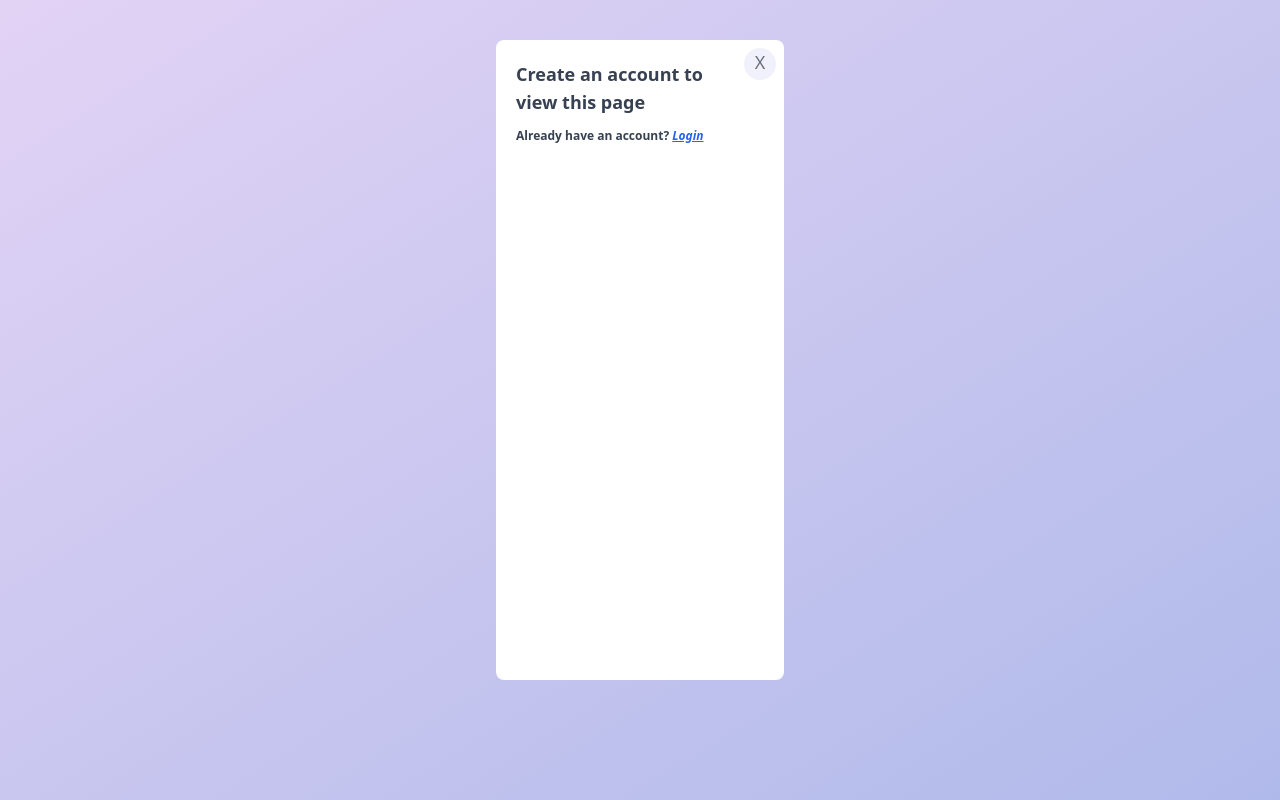
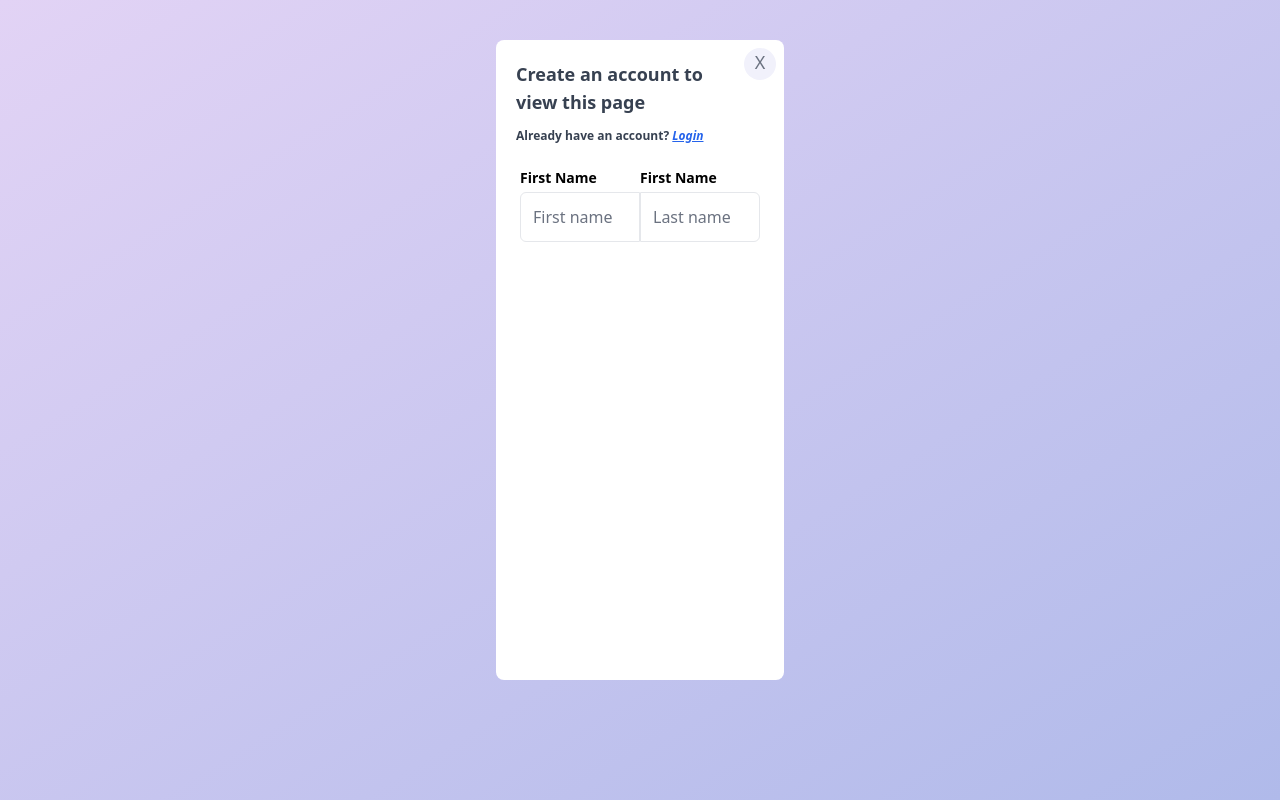
Before and after one commit to nasir-001/100-components, a Vue app: page /layout28 in a window 1280 px wide. Built offline with nearby package versions, Linux system fonts and the light colour scheme; the HTML template or start-up script is replaced by a standard one.

Commit message:
added the two inputs

```diff
--- a/src/views/Layout28.vue
+++ b/src/views/Layout28.vue
@@ -10,6 +10,24 @@
       <div class="text-xs ml-5 pt-3 font-semibold text-gray-700">
         Already have an account? <i class="text-blue-600 underline">Login</i>
       </div>
+      <div class="flex justify-between mt-6 mx-6">
+        <div>
+          <div class="font-semibold text-sm">
+            First Name
+          </div>
+          <div class="mt-1">
+            <input type="text" class="w-full border-t border-l border-b rounded-tl-md rounded-bl-md border-gray-200 py-3" placeholder="First name" />
+          </div>
+        </div>
+        <div>
+          <div class="font-semibold text-sm">
+            First Name
+          </div>
+          <div class="mt-1">
+            <input type="text" class="w-full border-t border-r rounded-tr-md rounded-br-md border-gray-200 py-3" placeholder="Last name" />
+          </div>
+        </div>
+      </div>
     </div>
   </div>
 </template>
```
